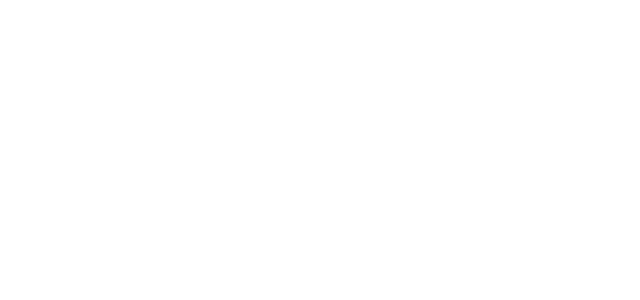
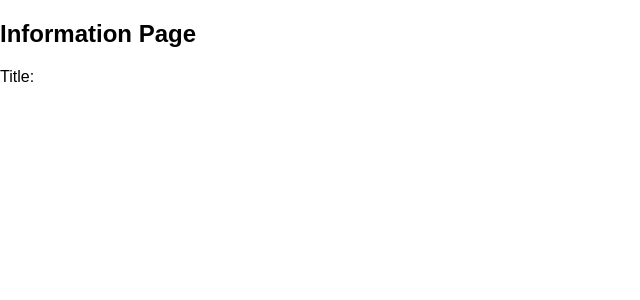
Before and after one commit to Likelion-Kwangwoon/HoneyBottle_FE, a React (Create React App) app in the folder honeybottle/: page /information/1 in a window 1280 px wide. Before the commit this address had no page. Shown: the top 300 px of the page, without its empty margins (0-640 px from the left). Built offline with nearby package versions, Linux system fonts and the light colour scheme; a web font is replaced by a local one.

Commit message:
Link to Information

```diff
--- a/honeybottle/package.json
+++ b/honeybottle/package.json
@@ -9,7 +9,7 @@
     "axios": "^1.4.0",
     "react": "^18.2.0",
     "react-dom": "^18.2.0",
-    "react-router-dom": "^6.14.1",
+    "react-router-dom": "^6.14.2",
     "react-scripts": "5.0.1",
     "web-vitals": "^2.1.4"
   },
--- a/honeybottle/src/App.js
+++ b/honeybottle/src/App.js
@@ -6,6 +6,7 @@ import Login from './Login.js';
 import Activity from "./components/Activity.js";
 import Place from "./components/Place.js";
 import Eat from "./components/Eat.js";
+import Information from './components/Information'
 import './font.css'
 import './style.css'
 
@@ -19,6 +20,7 @@ function App() {
           <Route path="/Activity" element={<Activity />} />
           <Route path="/Eat" element={<Eat />} />
           <Route path="/Place" element={<Place />} />
+          <Route path="/information/:title" element={<Information />} />
         </Routes>
     </Router>
     );
--- a/honeybottle/src/components/Activity.js
+++ b/honeybottle/src/components/Activity.js
@@ -1,4 +1,5 @@
 import React, { useEffect, useState } from 'react';
+import { Link } from 'react-router-dom';
 import axios from 'axios';
 import '../font.css';
 import '../style.css';
@@ -11,6 +12,7 @@ const ITEMS_PER_PAGE = 4; // 한 페이지당 4개 게시물
 const TOTAL_ITEMS = 20; // 총 항목 개수 일부러 지정해 둠
 
 function Activity() {
+
   const [ data, setData ] = useState([]);
   const [ currentPage, setCurrentPage ] = useState(1);
 
@@ -38,7 +40,6 @@ function Activity() {
 
   const startIndex = (currentPage - 1) * ITEMS_PER_PAGE;
   const displayedData = data.slice(startIndex, startIndex + ITEMS_PER_PAGE);
-
 
 
   return (
@@ -129,12 +130,13 @@ function Activity() {
 
               <div className="col-lg-8">
               <div className="candidate-list-group">
-              <MainCard key={0} title={'통영마을'} address={'서울특별시 노원구 어쩌구'} imageUrl={'./skywork.JPG'} />
+                <MainCard key={0} title={'통영마을'} address={'서울특별시 노원구 어쩌구'} imageUrl={'./skywork.JPG'} />
+
                 {displayedData.map((item) => (
-                  <MainCard key={item.id} title={item.title} address={item.url} imageUrl={item.thumbnailUrl} />
+                <Link key={item.id} to={`/information/${encodeURIComponent(item.title)}`}>
+                  <MainCard title={item.title} address={item.url} imageUrl={item.thumbnailUrl} />
+                </Link>
                 ))}
-                {/* 나머지 candidate-list-box 컴포넌트들 */}
-
               </div>
 
                 {/* 페이지 네비게이션 */}
--- a/honeybottle/src/components/Eat.js
+++ b/honeybottle/src/components/Eat.js
@@ -1,4 +1,5 @@
 import React, { useEffect, useState } from 'react';
+import { Link } from 'react-router-dom';
 import axios from 'axios';
 import '../font.css';
 import '../style.css';
@@ -29,11 +30,7 @@ function Eat() {
     fetchData();
   }, []);
 
-
-
   //const totalItems = data.length;
-
-
   const totalItems = TOTAL_ITEMS;
   const totalPages = Math.ceil(totalItems / ITEMS_PER_PAGE);
 
@@ -43,8 +40,6 @@ function Eat() {
 
   const startIndex = (currentPage - 1) * ITEMS_PER_PAGE;
   const displayedData = data.slice(startIndex, startIndex + ITEMS_PER_PAGE);
-
-
 
   return (
     <>
@@ -67,16 +62,15 @@ function Eat() {
             <SideBar title={"먹거리"}/>
 
               <div className="col-lg-8">
-                <div className="candidate-list-group">
-
+              <div className="candidate-list-group">
                 <MainCard key={0} title={'통영마을'} address={'서울특별시 노원구 어쩌구'} imageUrl={'./skywork.JPG'} />
 
                 {displayedData.map((item) => (
-                    <MainCard key={item.id} title={item.title} address={item.url} imageUrl={item.thumbnailUrl} />
-                  ))}
-                  {/* 나머지 candidate-list-box 컴포넌트들 */}
-
-                </div>
+                <Link key={item.id} to={`/information/${encodeURIComponent(item.title)}`}>
+                  <MainCard title={item.title} address={item.url} imageUrl={item.thumbnailUrl} />
+                </Link>
+                ))}
+              </div>
 
 
                 {/* 페이지 네비게이션 */}
--- a/honeybottle/src/components/Information.js
+++ b/honeybottle/src/components/Information.js
@@ -1,9 +1,12 @@
-import * as React from "react";
-import '../font.css';
+import React from 'react';
 
-function Information(){
-    return (
-        <div>상세 정보 페이지</div>
-    )
+function Information({ title }) {
+  return (
+    <div>
+      <h2>Information Page</h2>
+      <p>Title: {title}</p>
+    </div>
+  );
 }
+
 export default Information;
--- a/honeybottle/src/components/Place.js
+++ b/honeybottle/src/components/Place.js
@@ -1,4 +1,5 @@
 import React, { useEffect, useState } from 'react';
+import { Link } from 'react-router-dom';
 import axios from 'axios';
 import '../font.css';
 import '../style.css';
@@ -8,7 +9,6 @@ import SideBar from "./SideBar";
 
 const ITEMS_PER_PAGE = 4; // 한 페이지당 4개 게시물
 const TOTAL_ITEMS = 20; // 총 항목 개수 일부러 지정해 둠
-
 
 function Place() {
   const [ data, setData ] = useState([]);
@@ -62,12 +62,13 @@ function Place() {
 
               <div className="col-lg-8">
               <div className="candidate-list-group">
-              <MainCard key={0} title={'통영마을'} address={'서울특별시 노원구 어쩌구'} imageUrl={'./skywork.JPG'} />
+                <MainCard key={0} title={'통영마을'} address={'서울특별시 노원구 어쩌구'} imageUrl={'./skywork.JPG'} />
+
                 {displayedData.map((item) => (
-                  <MainCard key={item.id} title={item.title} address={item.url} imageUrl={item.thumbnailUrl} />
+                <Link key={item.id} to={`/information/${encodeURIComponent(item.title)}`}>
+                  <MainCard title={item.title} address={item.url} imageUrl={item.thumbnailUrl} />
+                </Link>
                 ))}
-                {/* 나머지 candidate-list-box 컴포넌트들 */}
-
               </div>
 
                 {/* 페이지 네비게이션 */}
```
Also changed, not shown: 1 other file (tests, documents, lock files or other folders).
